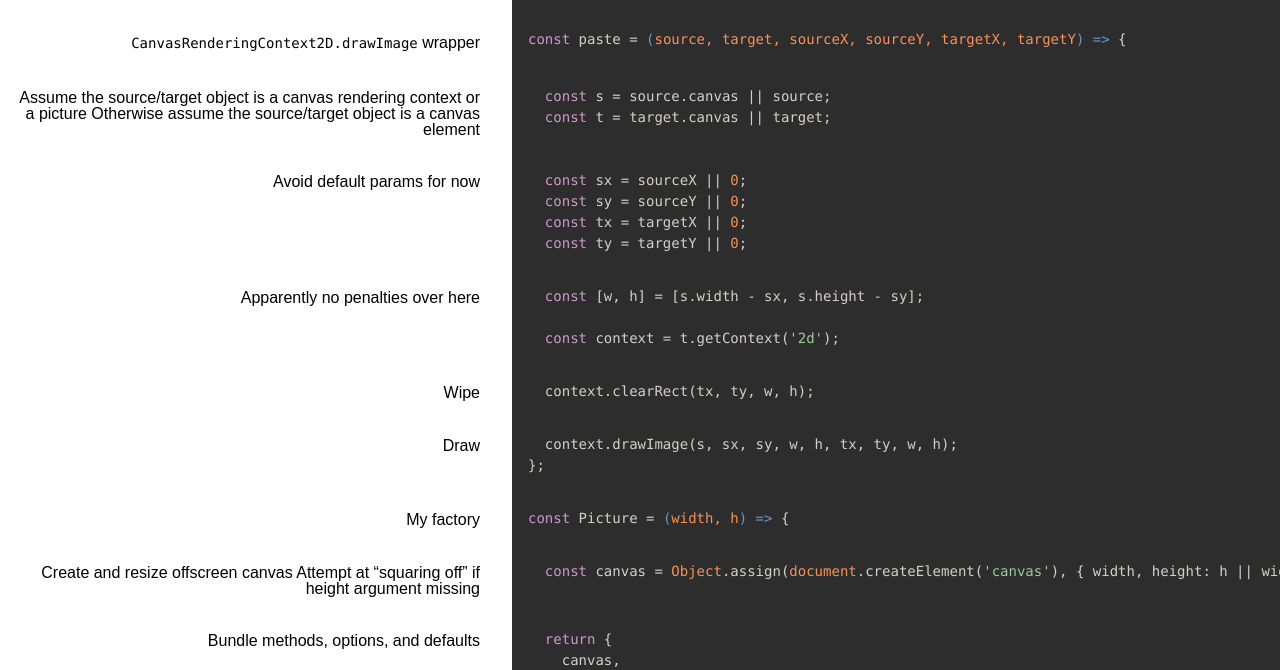
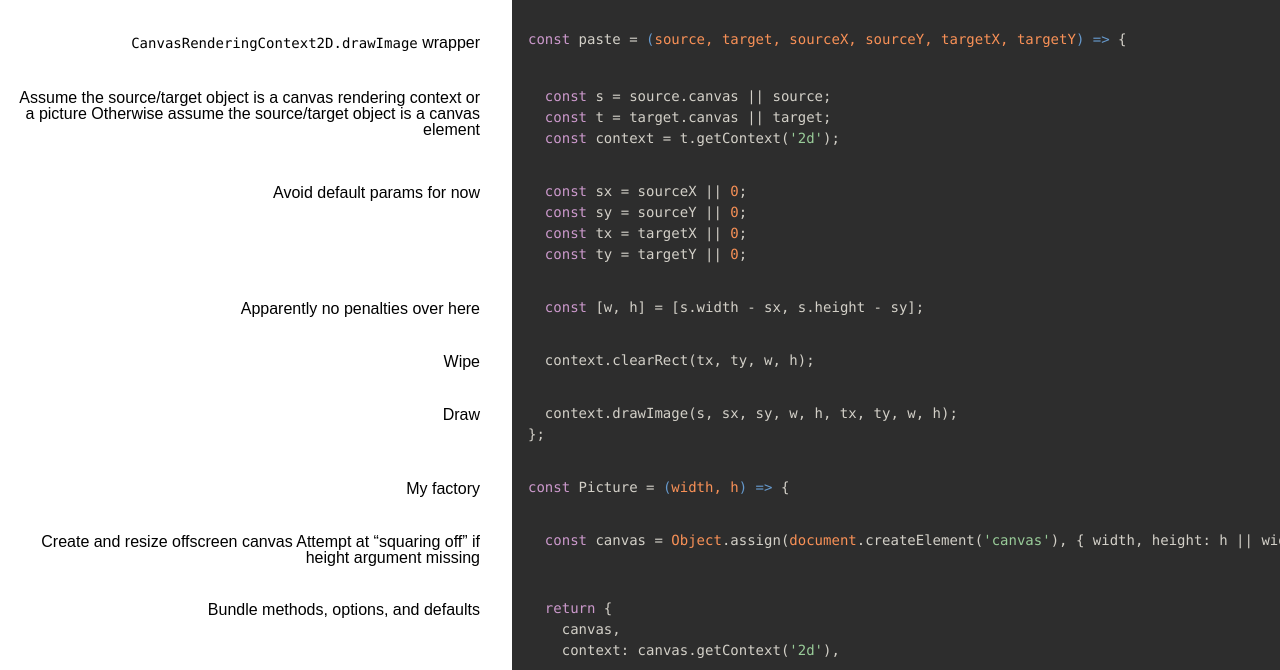
Before and after one commit to thewhodidthis/picture, a website: page docs/index.html in a window 1280 px wide. Shown: the part 71-741 px from the top of the page. Drawn offline with Linux system fonts and the light colour scheme.

Commit message:
Update docs

```diff
--- a/docs/index.html
+++ b/docs/index.html
@@ -63,7 +63,8 @@ Otherwise assume the source/target object is a canvas element</p>
 
 
           <div class="content"><div class='highlight'><pre>  <span class="hljs-keyword">const</span> s = source.canvas || source;
-  <span class="hljs-keyword">const</span> t = target.canvas || target;</pre></div></div>
+  <span class="hljs-keyword">const</span> t = target.canvas || target;
+  <span class="hljs-keyword">const</span> context = t.getContext(<span class="hljs-string">'2d'</span>);</pre></div></div>
 
         </li>
 
@@ -98,9 +99,7 @@ Otherwise assume the source/target object is a canvas element</p>
           </div>
 
 
-          <div class="content"><div class='highlight'><pre>  <span class="hljs-keyword">const</span> [w, h] = [s.width - sx, s.height - sy];
-
-  <span class="hljs-keyword">const</span> context = t.getContext(<span class="hljs-string">'2d'</span>);</pre></div></div>
+          <div class="content"><div class='highlight'><pre>  <span class="hljs-keyword">const</span> [w, h] = [s.width - sx, s.height - sy];</pre></div></div>
 
         </li>
 
```
